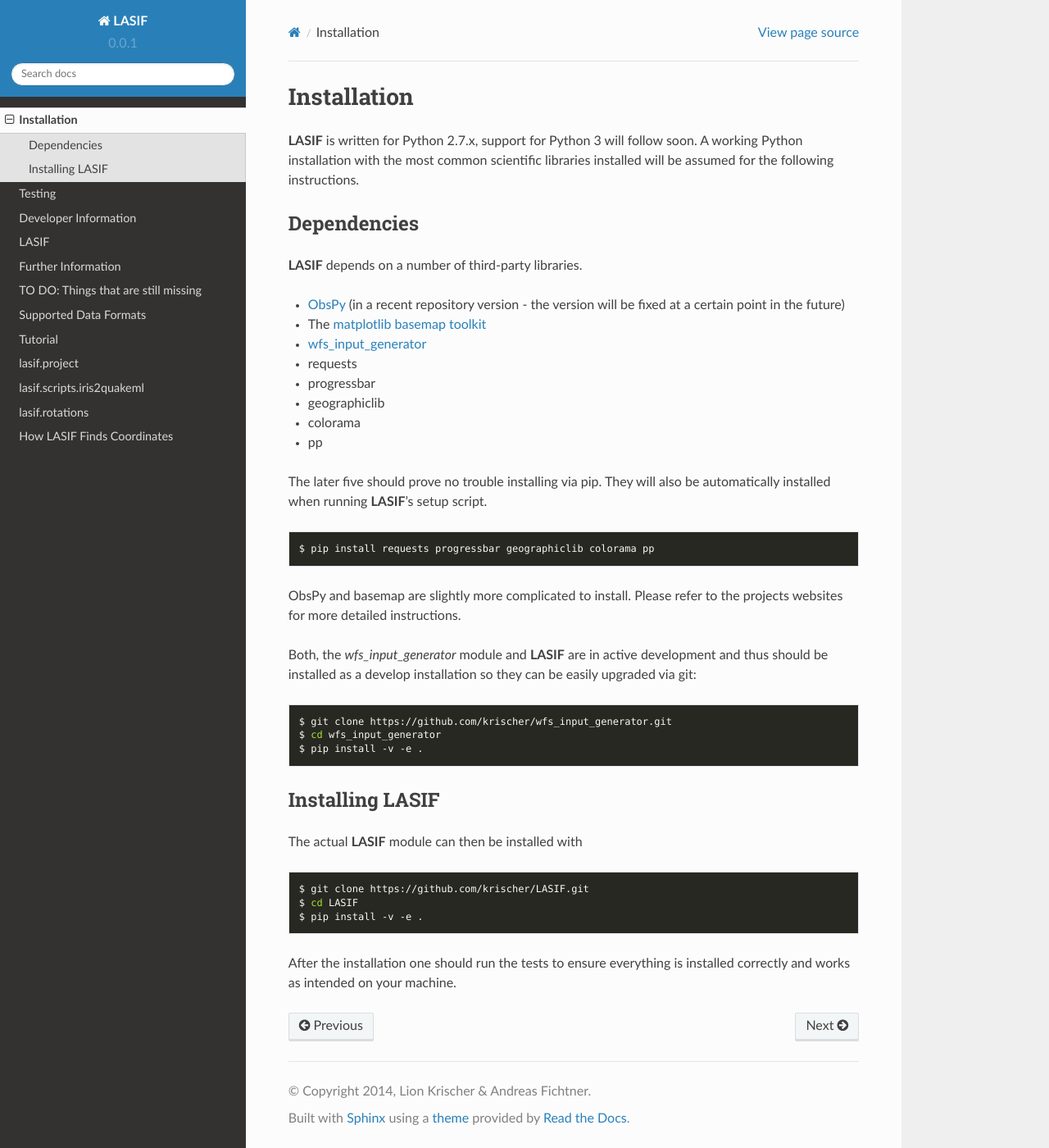
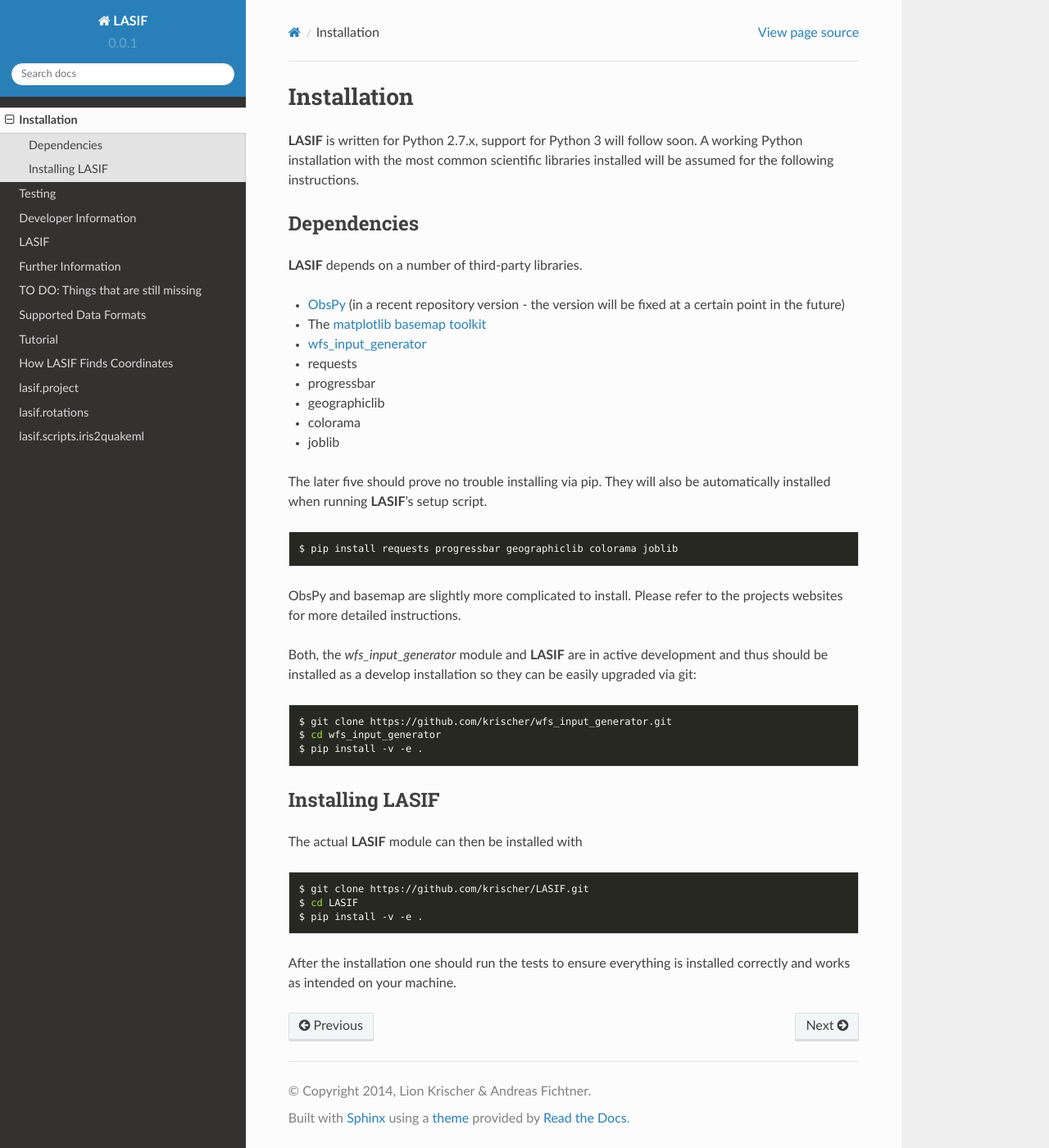
Before and after one commit to krischer/LASIF, a Sphinx documentation site: the page built from doc/installation.rst, in a window 1280 px wide and 1400 px high. Shown: the whole window at 82% size. Built offline with Sphinx 7.4.7 and the Read the Docs theme 2.0.0, drawn with Linux system fonts in a browser that asks for light colours; formulas are drawn with MathJax 3; pages that are not in the unit, such as notebooks, are missing from menus.

Commit message:
Moving to joblib again.
A way exists to make it work in an acceptable fashion.

```diff
--- a/doc/installation.rst
+++ b/doc/installation.rst
@@ -18,14 +18,14 @@
 * progressbar
 * geographiclib
 * colorama
-* pp
+* joblib
 
 The later five should prove no trouble installing via pip. They will also be
 automatically installed when running **LASIF**'s setup script.
 
 .. code-block:: bash
 
-    $ pip install requests progressbar geographiclib colorama pp
+    $ pip install requests progressbar geographiclib colorama joblib
 
 ObsPy and basemap are slightly more complicated to install. Please refer to the
 projects websites for more detailed instructions.
--- a/setup.py
+++ b/setup.py
@@ -60,7 +60,7 @@
         "numpy",
         "colorama",
         "matplotlib",
-        "pp",
+        "joblib",
         "lxml"],
     extras_require={
         "tests": ["nose", "pytest", "flake8", "mock"]},
```
Also changed, not shown: doc/index.rst (+5 -2 lines).
